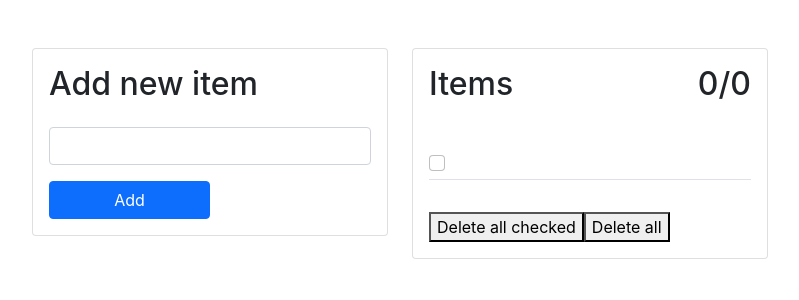
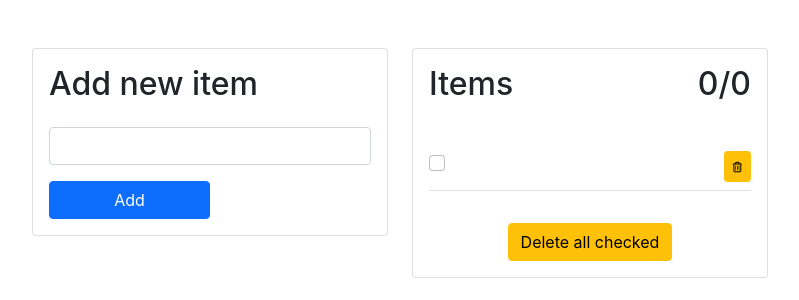
Before and after one commit to SilviuIordache/ReactToDo, a React (Create React App) app: page / in a window 1280 px wide. Shown: the top 300 px of the page, without its empty margins (240-1039 px from the left). Built offline with nearby package versions, Linux system fonts and the light colour scheme.

Commit message:
Improve buttons styling

```diff
--- a/src/components/ToDoList/ToDoList.js
+++ b/src/components/ToDoList/ToDoList.js
@@ -41,8 +41,13 @@ export default class ToDoList extends React.Component {
 
   ListItemsOperations = () => {
     const operations = (
-      <div className="form-check border-bottom pb-2 mb-2">
-        <input className="form-check-input" type="checkbox" onChange={this.toggleCheckAll}/>
+      <div className="d-flex justify-content-between border-bottom pb-2 mb-2">
+        <div className="form-check">
+          <input className="form-check-input" type="checkbox" onChange={this.toggleCheckAll}/>
+        </div>
+        <button className="btn btn-warning btn-sm ms-2" onClick={this.deleteAll}>
+          <i class="far fa-xs fa-trash-alt"></i>
+        </button>
       </div>
     )
     return operations;
@@ -65,9 +70,8 @@ export default class ToDoList extends React.Component {
 
   ListFooter = () => {
     return (
-      <div className='mt-4'>
-        <button onClick={this.deleteAllChecked}>Delete all checked</button>
-        <button onClick={this.deleteAll}>Delete all</button>
+      <div className='mt-4 d-flex justify-content-center'>
+        <button className='btn btn-warning' onClick={this.deleteAllChecked}>Delete all checked</button>
       </div>
     )
   }
```
